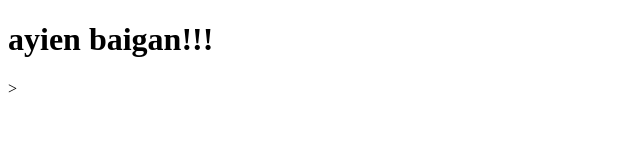
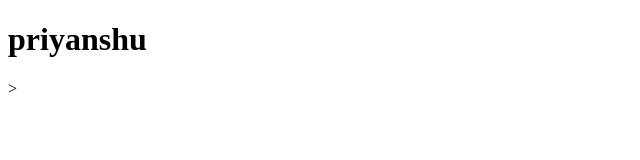
Before and after one commit to Priyanshug0/priyanshu, a plain HTML site: page site/index.html in a window 1280 px wide. Shown: the whole page, without its empty margins (0-640 px from the left). Drawn offline with Linux system fonts and the light colour scheme.

Commit message:
small addition to our page content

```diff
--- a/site/index.html
+++ b/site/index.html
@@ -4,6 +4,6 @@
 	<title>ayien baigan!!!</title>
 </head>
 <body>
-<h1>ayien baigan!!!</h1>
+<h1>priyanshu</h1>
 </body>
 </html>>
```
